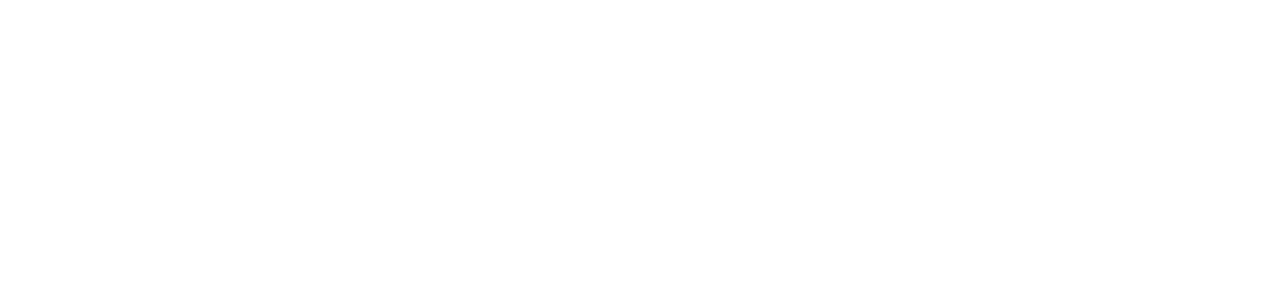
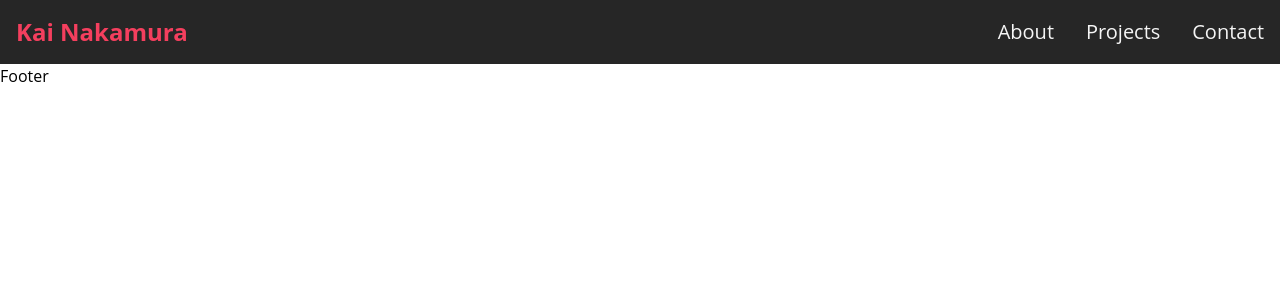
Before and after one commit to KaiNakamura/kainakamura.com, a Next.js app: page / in a window 1280 px wide. Shown: the top 300 px of the page. Built offline with nearby package versions, Linux system fonts and the light colour scheme.

Commit message:
Add navbar

```diff
--- /dev/null
+++ b/components/Footer.tsx
@@ -0,0 +1,7 @@
+export default function Footer() {
+  return (
+    <footer>
+      <h1>Footer</h1>
+    </footer>
+  );
+}
--- /dev/null
+++ b/components/NavButton.tsx
@@ -0,0 +1,26 @@
+import Link from "next/link";
+
+export interface NavButtonProps {
+  text: string;
+  href: string;
+  isHome?: boolean;
+}
+
+export default function NavButton({
+  text,
+  href,
+  isHome = false,
+}: NavButtonProps) {
+  return (
+    <Link
+      href={href}
+      className={
+        isHome
+          ? "text-2xl font-bold whitespace-nowrap text-rose-500 hover:underline"
+          : "text-xl text-neutral-100 hover:text-blue-500"
+      }
+    >
+      {text}
+    </Link>
+  );
+}
--- /dev/null
+++ b/components/Navbar.tsx
@@ -0,0 +1,17 @@
+import NavButton from "@components/NavButton";
+import Link from "next/link";
+
+export default function NavBar() {
+  return (
+    <nav className="bg-neutral-800">
+      <div className="max-w-screen-xl flex flex-wrap items-center justify-between mx-auto p-4">
+        <NavButton text="Kai Nakamura" href="/" isHome />
+        <ul className="font-medium flex p-0 rounded-lg flex-row space-x-8">
+          <NavButton text="About" href="/about" />
+          <NavButton text="Projects" href="/projects" />
+          <NavButton text="Contact" href="/contact" />
+        </ul>
+      </div>
+    </nav>
+  );
+}
--- a/pages/_app.tsx
+++ b/pages/_app.tsx
@@ -1,6 +1,21 @@
-import '@/styles/globals.css'
-import type { AppProps } from 'next/app'
+import Footer from "@components/Footer";
+import NavBar from "@components/Navbar";
+import "@styles/globals.css";
+import type { AppProps } from "next/app";
+import Head from "next/head";
 
 export default function App({ Component, pageProps }: AppProps) {
-  return <Component {...pageProps} />
+  return (
+    <>
+      <Head>
+        <title>
+          Kai Nakamura
+          {pageProps.title && " - ".concat(pageProps.title)}
+        </title>
+      </Head>
+      <NavBar />
+      <Component {...pageProps} />
+      <Footer />
+    </>
+  );
 }
--- a/tailwind.config.js
+++ b/tailwind.config.js
@@ -6,6 +6,9 @@
     "./components/**/*.{js,ts,jsx,tsx}",
   ],
   theme: {
+    fontFamily: {
+      sans: ['"Open Sans"', "sans-serif"],
+    },
     extend: {},
   },
   plugins: [],
```
